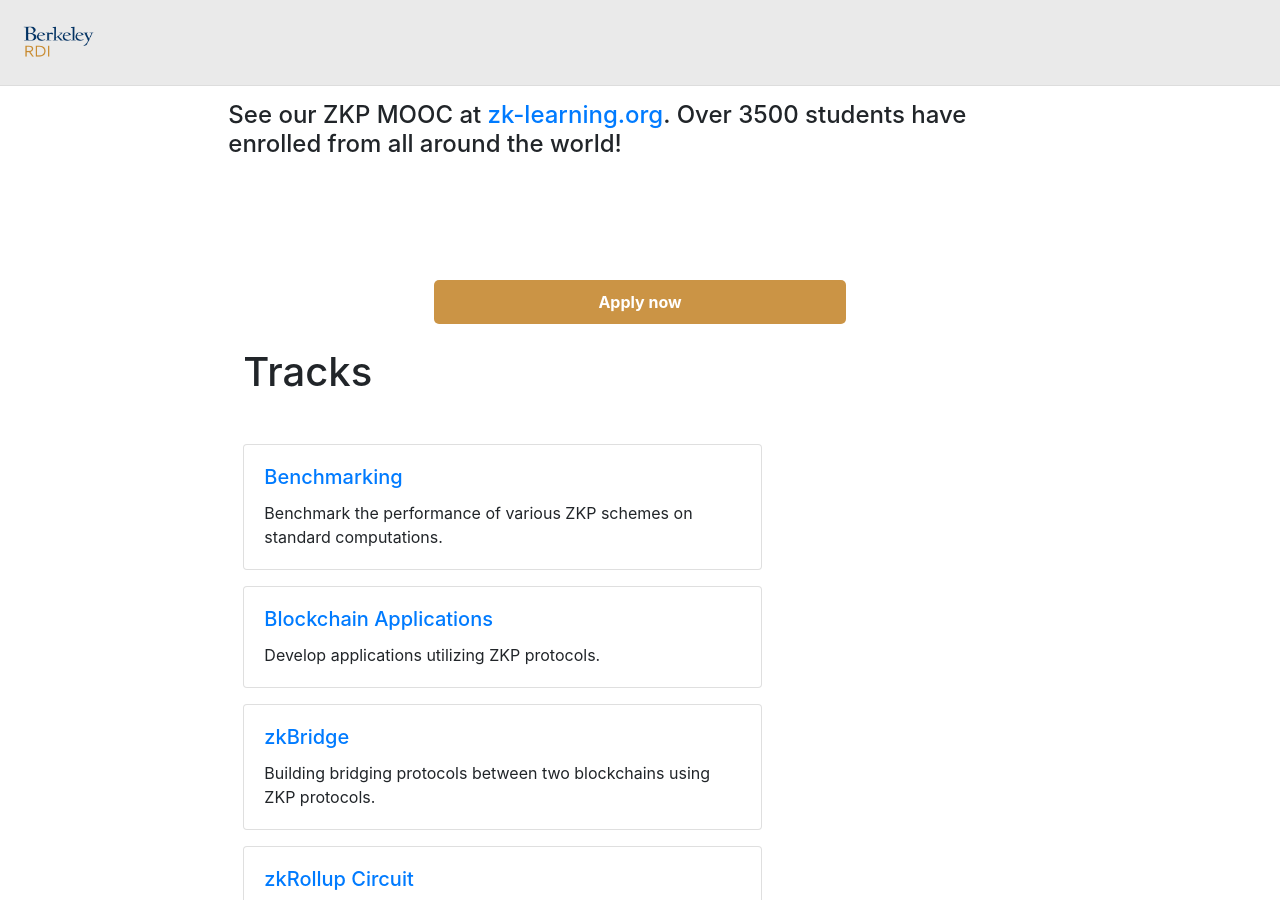
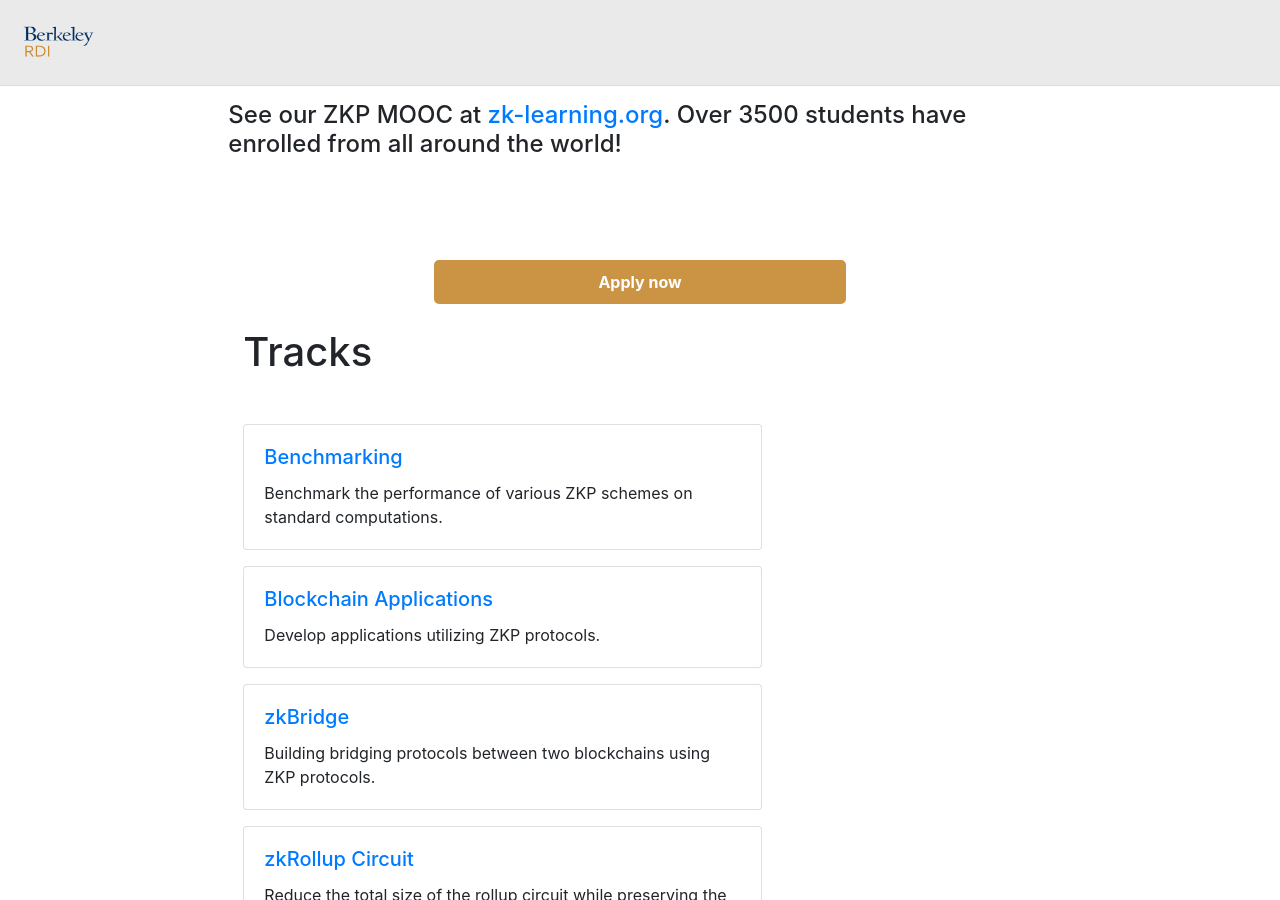
Before and after one commit to rdi-berkeley/zkp-web3-hackathon, a Jekyll site: the page built from index.md, in a window 1280 px wide and 900 px high, scrolled down 356 px. Built offline with Jekyll 4.4.1, drawn with Linux system fonts in a browser that asks for light colours; nearby versions of some CDN libraries.

Commit message:
Update home.html

```diff
--- a/_layouts/home.html
+++ b/_layouts/home.html
@@ -32,7 +32,7 @@ cover-img: "/assets/img/ZKP_Web3 HackathonBanner.jpg"
   }
 </style>
 
-<div style="height:30px; width:100%; clear:both;"></div>
+<div style="height:10px; width:100%; clear:both;"></div>
 
 <!--
 <div data-tf-widget="YzXtT8nS" data-tf-opacity="100" data-tf-iframe-props="title=ZKP Hackathon Application 2" data-tf-transitive-search-params data-tf-medium="snippet" style="width:100%;height:500px;"></div><script src="//embed.typeform.com/next/embed.js"></script>
```
